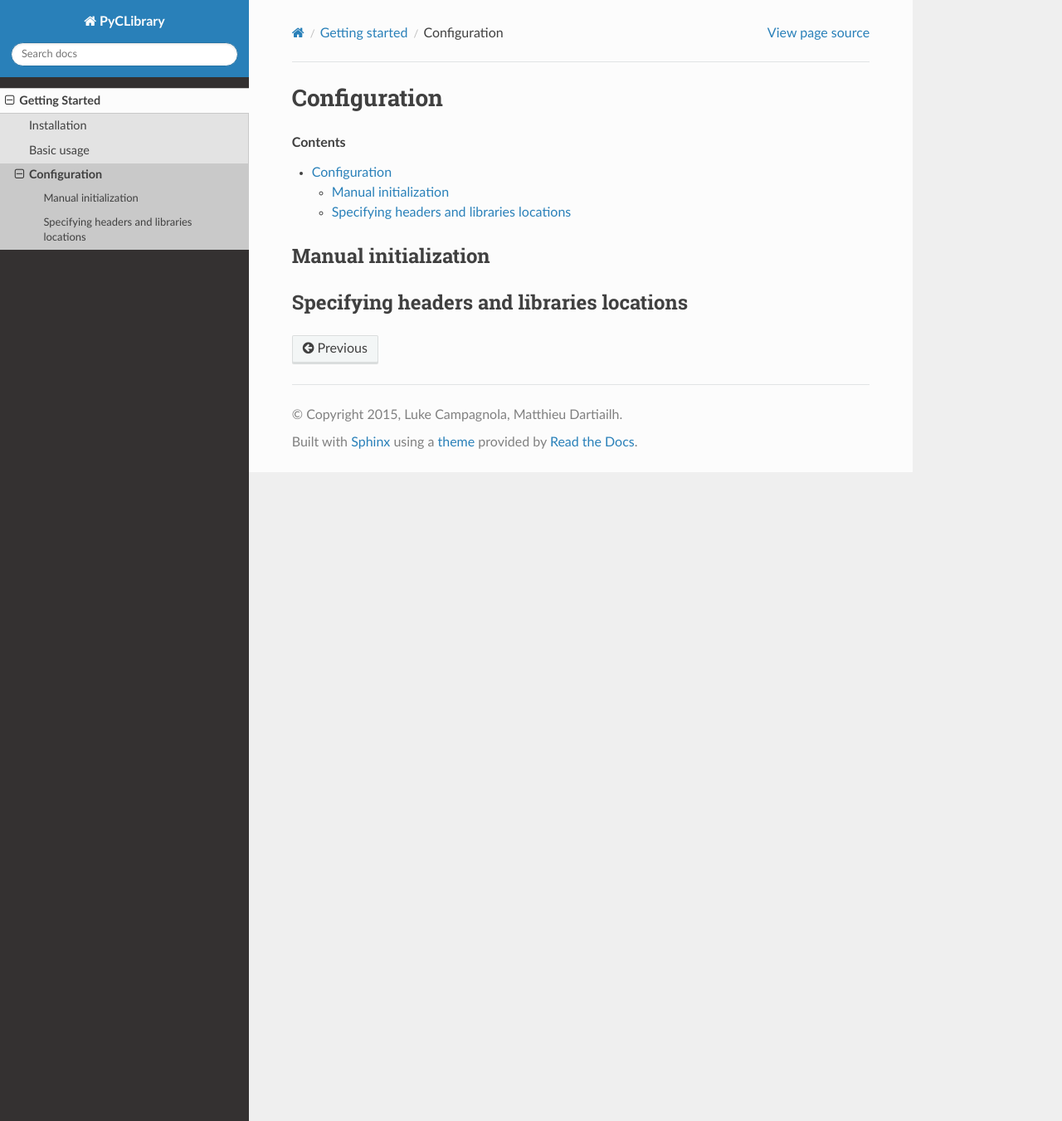
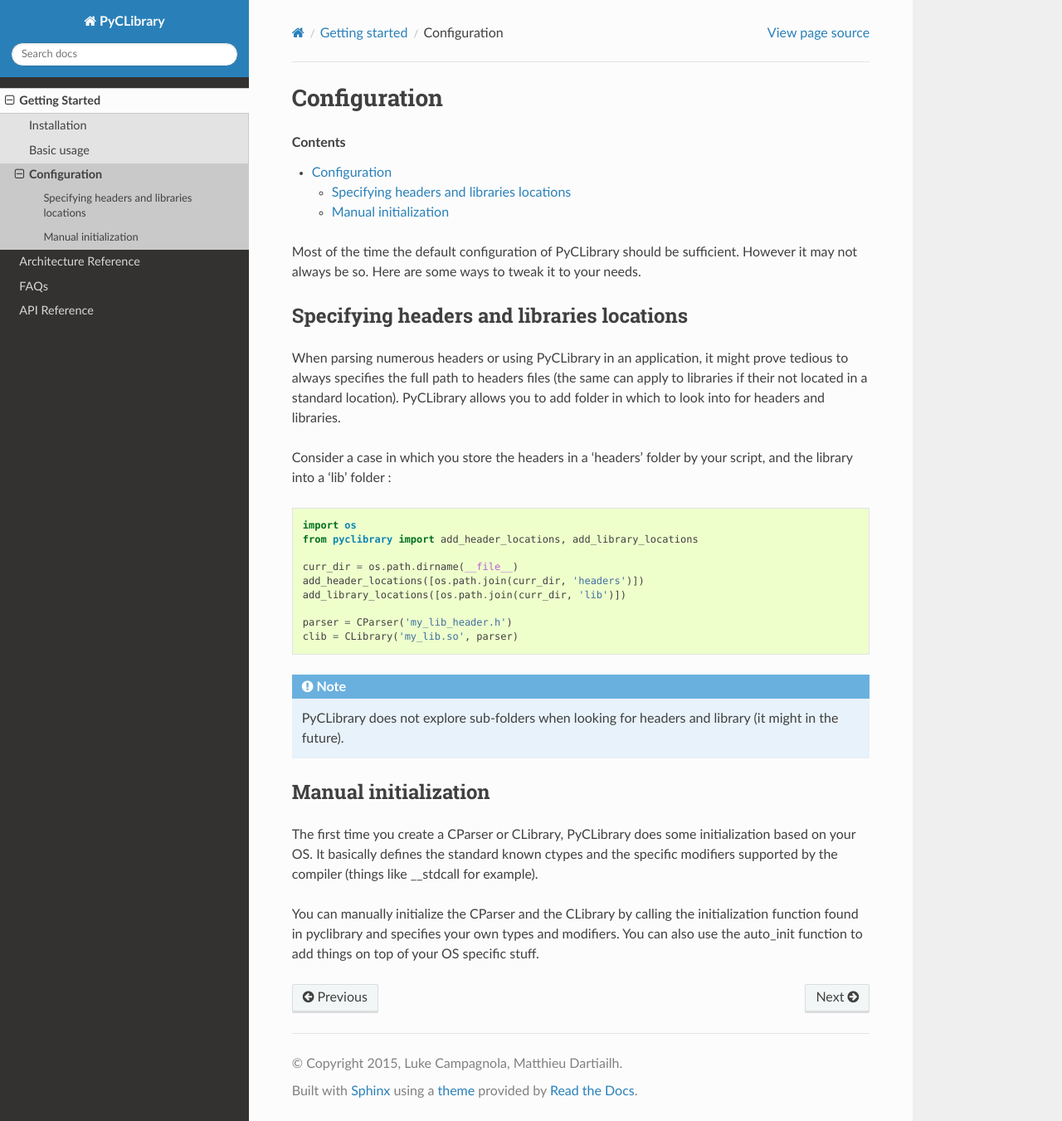
Before and after one commit to MatthieuDartiailh/pyclibrary, a Sphinx documentation site: the page built from docs/source/get_started/configuration.rst, in a window 1280 px wide and 1351 px high. Shown: the whole window at 83% size. Built offline with Sphinx 7.4.7 and the Read the Docs theme 2.0.0, drawn with Linux system fonts in a browser that asks for light colours; pages that are not in the unit, such as notebooks, are missing from menus.

Commit message:
Update docs.

```diff
--- a/docs/source/api/pyclibrary.rst
+++ b/docs/source/api_ref/index.rst
@@ -1,5 +1,7 @@
-pyclibrary package
-==================
+.. _api_ref:
+
+API references
+==============
 
 Subpackages
 -----------
--- /dev/null
+++ b/docs/source/arch_ref/index.rst
@@ -0,0 +1,6 @@
+.. _arch_ref:
+
+Architecture References
+=======================
+
+UNDER CONSTRUCTION
--- a/docs/source/get_started/configuration.rst
+++ b/docs/source/get_started/configuration.rst
@@ -5,9 +5,45 @@
 
 .. contents::
 
+Most of the time the default configuration of PyCLibrary should be sufficient.
+However it may not always be so. Here are some ways to tweak it to your needs.
+
+Specifying headers and libraries locations
+------------------------------------------
+
+When parsing numerous headers or using PyCLibrary in an application, it might
+prove tedious to always specifies the full path to headers files (the same can
+apply to libraries if their not located in a standard location). PyCLibrary
+allows you to add folder in which to look into for headers and libraries.
+
+Consider a case in which you store the headers in a 'headers' folder by your
+script, and the library into a 'lib' folder :
+
+.. code-block:: python
+
+	import os
+	from pyclibrary import add_header_locations, add_library_locations
+
+	curr_dir = os.path.dirname(__file__)
+	add_header_locations([os.path.join(curr_dir, 'headers')])
+	add_library_locations([os.path.join(curr_dir, 'lib')])
+
+	parser = CParser('my_lib_header.h')
+	clib = CLibrary('my_lib.so', parser)
+
+.. note::
+	PyCLibrary does not explore sub-folders when looking for headers and
+	library (it might in the future).
+
 Manual initialization
 ----------------------
 
+The first time you create a CParser or CLibrary, PyCLibrary does some
+initialization based on your OS. It basically defines the standard known ctypes
+and the specific modifiers supported by the compiler (things like __stdcall
+for example).
 
-Specifying headers and libraries locations
-------------------------------------------
+You can manually initialize the CParser and the CLibrary by calling the
+initialization function found in pyclibrary and specifies your own types and
+modifiers. You can also use the auto_init function to add things on top of your
+OS specific stuff.
--- a/docs/source/get_started/index.rst
+++ b/docs/source/get_started/index.rst
@@ -3,11 +3,11 @@
 Getting started
 ===============
 
-Getting started with Eapii is easy. The next sections explain how to do so.
+Getting started with PyCLibrary is easy. The next sections explain how to do
+so.
 
 .. toctree::
 
     installation
     basic_usage
     configuration
-    runtime_tweaking
```
Also changed, not shown: docs/source/api/modules.rst (deleted, +0 -7 lines), docs/source/faqs/index.rst (added, +29 -0 lines), docs/source/get_started/basic_usage.rst (+71 -43 lines), docs/source/get_started/installation.rst (+6 -7 lines), docs/source/api_ref/pyclibrary.backends.rst (renamed from docs/source/api/pyclibrary.backends.rst).
